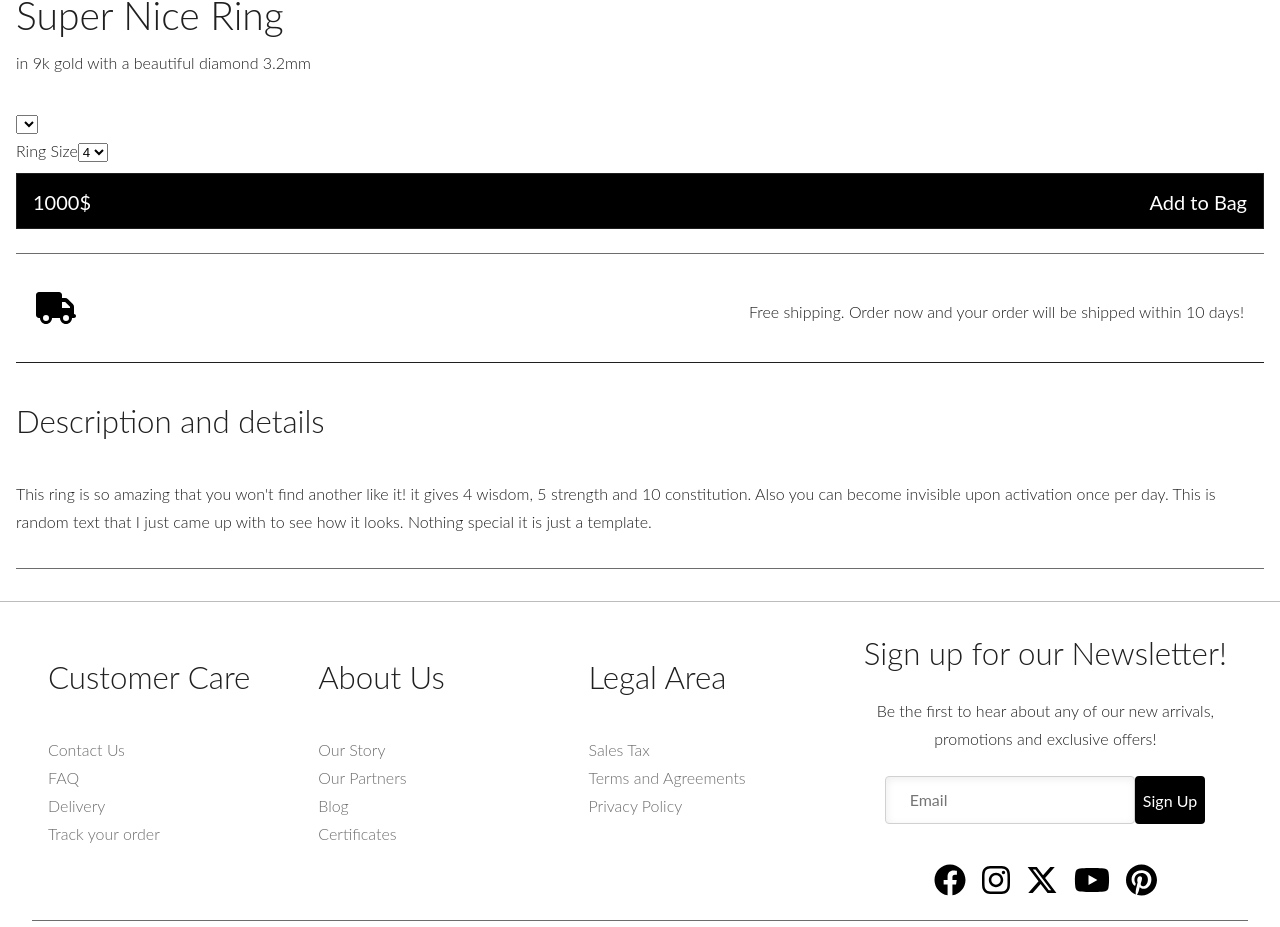
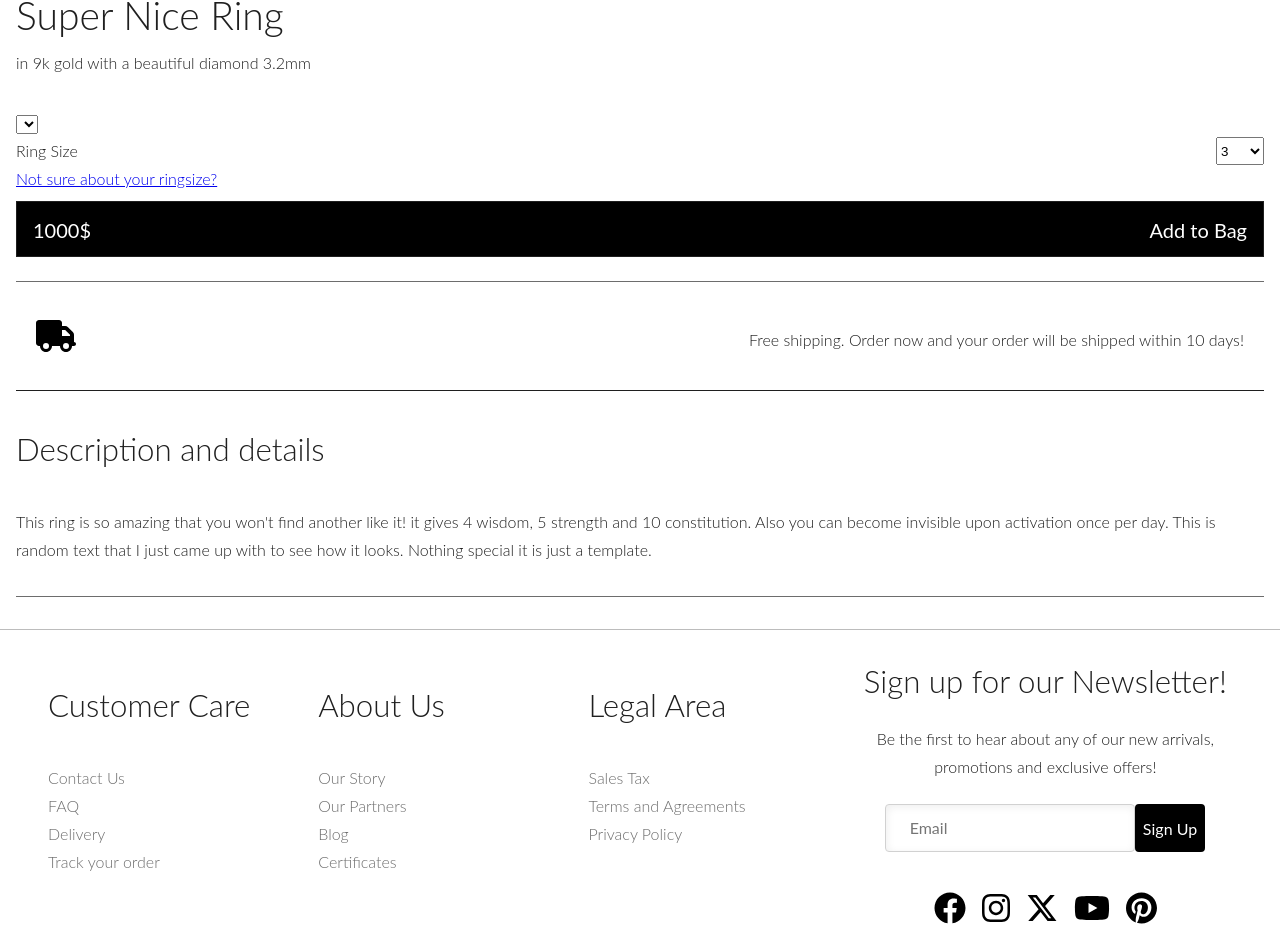
Before and after one commit to GeorgiTopalov/Jewelry-Store, a Next.js app: page /productdetail in a window 1280 px wide. Shown: the part 1514-2441 px from the top of the page. Built offline with nearby package versions, Linux system fonts and the light colour scheme.

Commit message:
fixed ring-size position and added a link

```diff
--- a/components/shop/product.jsx
+++ b/components/shop/product.jsx
@@ -151,19 +151,42 @@ const ProductComponent = () => {
           <h6>in 9k gold with a beautiful diamond 3.2mm</h6>
           <form id={styles["product-form"]}>
             <div className={styles["metal"]}>
-                <label htmlFor="metal" id="metal"></label>
-                <select form="product-form">
-                </select>
+              <label htmlFor="metal" id="metal"></label>
+              <select form="product-form"></select>
             </div>
             <div className={styles["ring-size form-section"]}>
-              <label htmlFor="ringsize" id="ringsize">Ring Size</label>
-              <select form="product-form">
-                <option>4</option>
-                <option>5</option>
-                <option>6</option>
-                <option>7</option>
-                <option>8</option>
-              </select>
+              <div className={styles["ring-size-select"]}>
+                <label htmlFor="ringsize" id="ringsize">
+                  Ring Size
+                </label>
+                <select form="product-form">
+                  <option>3</option>
+                  <option>3.5</option>
+                  <option>4</option>
+                  <option>4.5</option>
+                  <option>5</option>
+                  <option>5.5</option>
+                  <option>6</option>
+                  <option>6.6</option>
+                  <option>7</option>
+                  <option>7.5</option>
+                  <option>8</option>
+                  <option>8.5</option>
+                  <option>9</option>
+                  <option>9.5</option>
+                  <option>10</option>
+                  <option>10.5</option>
+                  <option>11</option>
+                  <option>11.5</option>
+                  <option>12</option>
+                  <option>12.5</option>
+                  <option>13</option>
+                  <option>13.5</option>
+                  <option>14</option>
+                  <option>14.5</option>
+                </select>
+              </div>
+              <Link href="/ringsize">Not sure about your ringsize?</Link>
             </div>
             <button
               className={`btn ${styles["btn-shop"]} ${styles["form-section"]}`}
@@ -184,7 +207,10 @@ const ProductComponent = () => {
                 <path d="M48 0C21.5 0 0 21.5 0 48V368c0 26.5 21.5 48 48 48H64c0 53 43 96 96 96s96-43 96-96H384c0 53 43 96 96 96s96-43 96-96h32c17.7 0 32-14.3 32-32s-14.3-32-32-32V288 256 237.3c0-17-6.7-33.3-18.7-45.3L512 114.7c-12-12-28.3-18.7-45.3-18.7H416V48c0-26.5-21.5-48-48-48H48zM416 160h50.7L544 237.3V256H416V160zM112 416a48 48 0 1 1 96 0 48 48 0 1 1 -96 0zm368-48a48 48 0 1 1 0 96 48 48 0 1 1 0-96z" />
               </svg>
             </div>
-            <p className={styles["delivery-text"]}>Free shipping. Order now and your order will be shipped within 10 days!</p>
+            <p className={styles["delivery-text"]}>
+              Free shipping. Order now and your order will be shipped within 10
+              days!
+            </p>
           </div>
           <div className={styles["info-section"]}>
             <h3>Description and details</h3>
--- a/styles/shop/productdetails.module.css
+++ b/styles/shop/productdetails.module.css
@@ -34,6 +34,17 @@
   height: 20px;
   border-radius: 50%;
   border: none;
+}
+
+.ring-size-select{
+  display:flex;
+  flex-flow: row wrap;
+  justify-content: space-between;
+}
+
+.ring-size {
+  display:flex;
+  flex-flow: column wrap;
 }
 
 .product-info {
--- a/styles/shop/shopItems.module.css
+++ b/styles/shop/shopItems.module.css
@@ -27,6 +27,7 @@
   align-items: center;
   display: none;
 }
+
 
 
 .product p {
```
